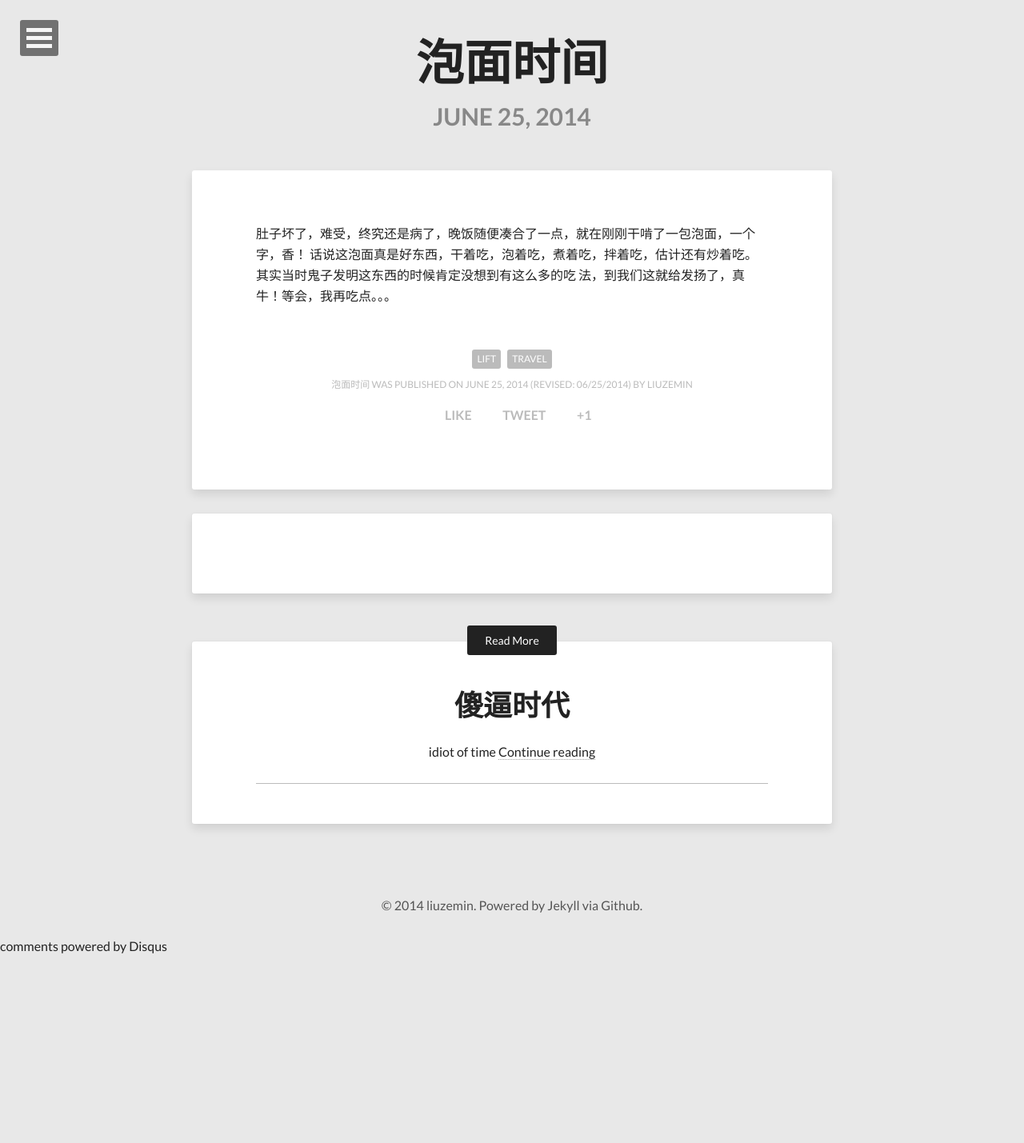
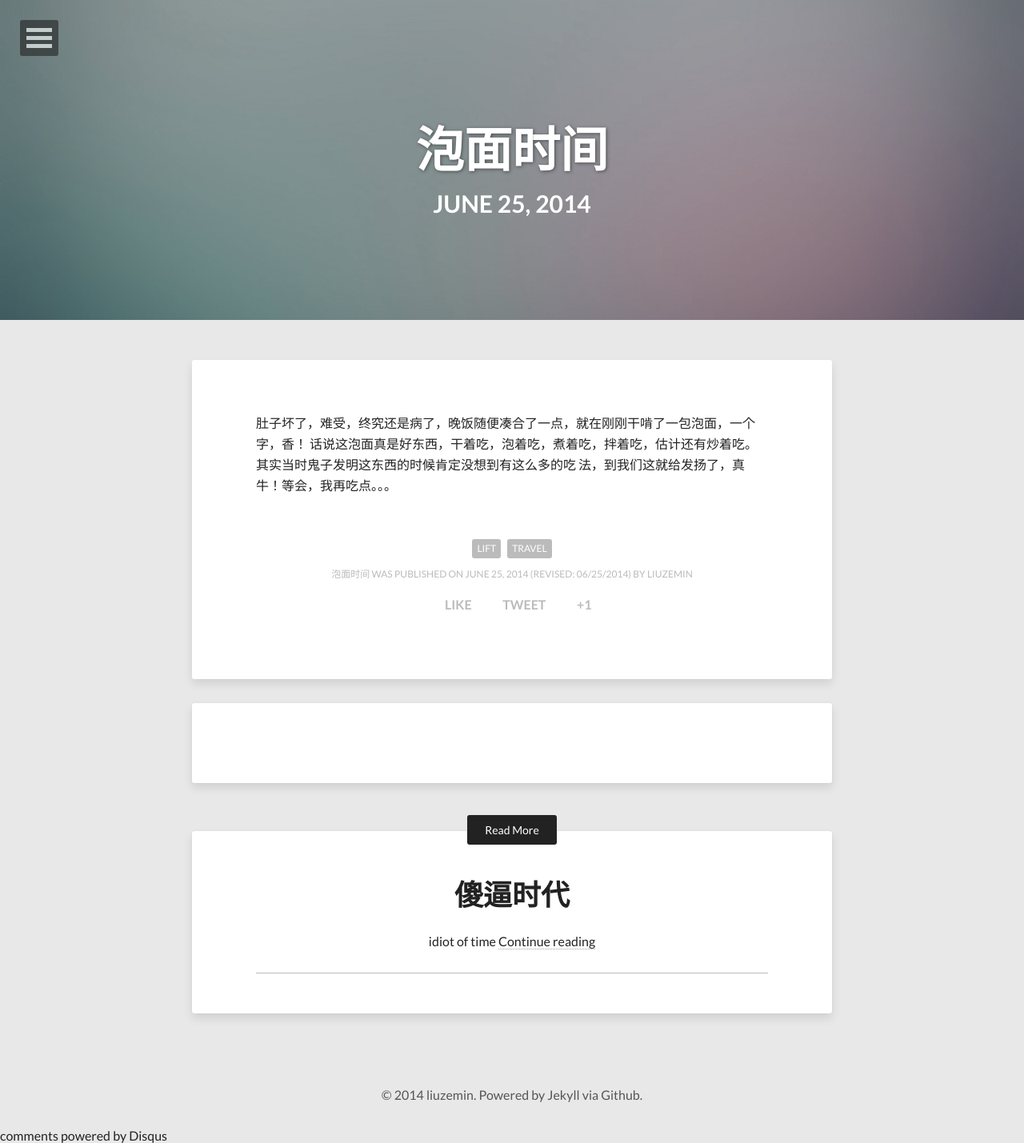
Before and after one commit to yy2525117/sky, a Jekyll site: the page built from _posts/2014/2014-06-25-time-of-Instant-Noodle.md, in a window 1280 px wide. Shown: the whole page at 80% size. Built offline with Jekyll 4.4.1, drawn with Linux system fonts in a browser that asks for light colours; nearby versions of some CDN libraries; comment, search, counter and statistics services are not loaded; before the commit the page ends 1192 px from its top, so only the background shows below that.

Commit message:
Update 2014-06-25-time-of-Instant-Noodle.md

```diff
--- a/_posts/2014/2014-06-25-time-of-Instant-Noodle.md
+++ b/_posts/2014/2014-06-25-time-of-Instant-Noodle.md
@@ -6,6 +6,8 @@ modified: 2014-06-25
 tags: [lift,travel]
 comments: true
 share: true
+image:
+  feature: abstract-1.jpg
 ---
 肚子坏了，难受，终究还是病了，晚饭随便凑合了一点，就在刚刚干啃了一包泡面，一个字，香！
 话说这泡面真是好东西，干着吃，泡着吃，煮着吃，拌着吃，估计还有炒着吃。其实当时鬼子发明这东西的时候肯定没想到有这么多的吃   法，到我们这就给发扬了，真牛！等会，我再吃点。。。
```
